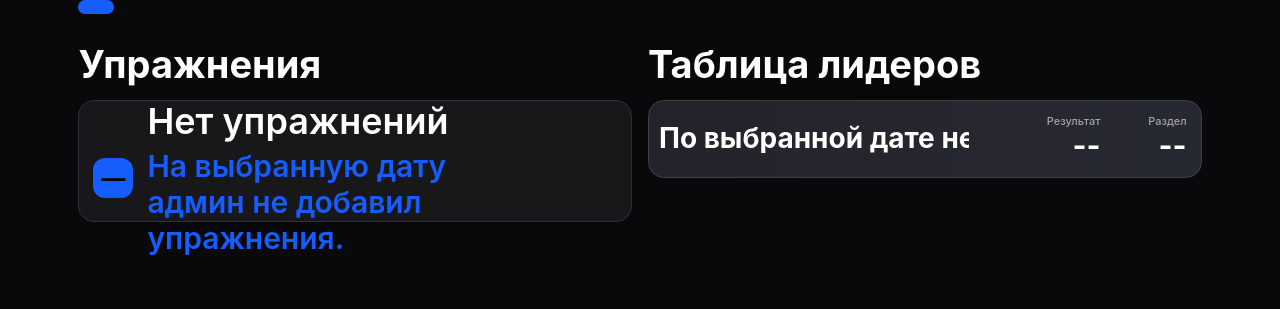
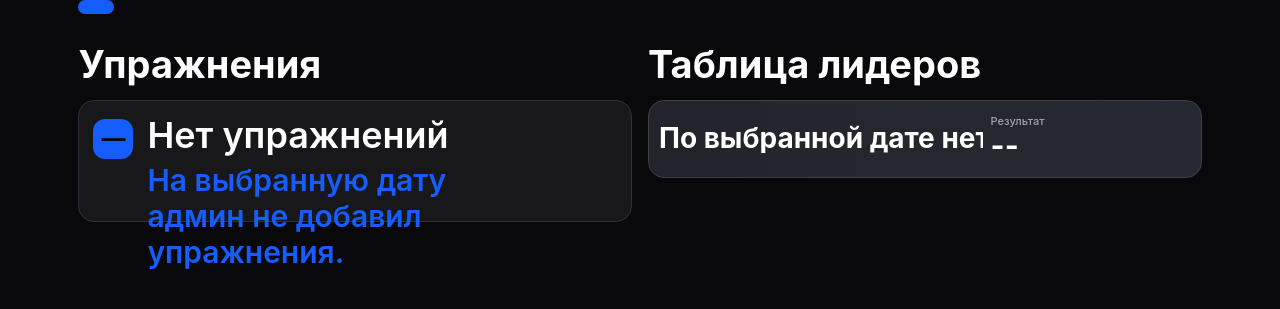
Before and after one commit to Vindma2903/mini-app-work, a Django app: template auth/templates/auth/leaderboard-workout-exercise-admin.html in a window 1280 px wide. Shown: the part 156-465 px from the top of the page. Run offline with Django 5.2, Linux system fonts and the light colour scheme; the template is opened without the code that fills it, so the values that code supplies are empty.

Commit message:
готово

```diff
--- a/auth/static/auth/css/leaderboard-day.css
+++ b/auth/static/auth/css/leaderboard-day.css
@@ -28,16 +28,20 @@ body{margin:0;background:var(--bg);font-family:Inter,Arial,sans-serif;color:var(
 .workout-kind-badge{display:inline-flex;padding:7px 18px;border-radius:10px;background:#155dfc;color:#09090b;font-size:30px;line-height:1.2;font-weight:700;margin:0 0 24px}
 .workout-view-grid{display:grid;grid-template-columns:1fr 1fr;gap:16px}
 .workout-exercises-col h2,.workout-leader-col h2{margin:0 0 12px;font-size:38px;line-height:1.2;font-weight:700}
-.workout-ex-item{height:122px;border:1px solid #30303a;border-radius:16px;background:#18181b;display:grid;grid-template-columns:40px minmax(0,1fr) 56px;gap:14px;align-items:center;padding:0 14px;margin-bottom:12px}
+.workout-ex-item{height:122px;border:1px solid #30303a;border-radius:16px;background:#18181b;display:grid;grid-template-columns:40px minmax(0,1fr) 56px;gap:14px;align-items:start;padding:14px 14px 10px;margin-bottom:12px}
 .workout-ex-item__num{width:40px;height:40px;border-radius:12px;background:#155dfc;color:#09090b;display:flex;align-items:center;justify-content:center;font-size:24px;font-weight:700}
+.workout-ex-item__num{align-self:start;margin-top:4px}
 .workout-ex-item > div{min-width:0}
 .workout-ex-item h3{margin:0 0 6px;color:#fff;font-size:36px;line-height:1.15;font-weight:600}
 .workout-ex-item p{margin:0;color:#155dfc;font-size:30px;line-height:1.2;font-weight:600}
-.workout-ex-item button{border:1px dashed #a1a1aa;background:transparent;color:#fff;border-radius:50%;width:46px;height:46px;font-size:22px;cursor:pointer}
+.workout-ex-item button{border:1px dashed #a1a1aa;background:transparent;color:#fff;border-radius:50%;width:46px;height:46px;font-size:22px;cursor:pointer;align-self:center}
+.workout-ex-item button img{width:24px;height:24px;display:block;margin:0 auto}
 .workout-leader-row{min-height:78px;border:1px solid #3f3f46;border-radius:16px;background:linear-gradient(90deg,#23242b 0%,#272932 100%);display:grid;grid-template-columns:minmax(0,1fr) 124px 78px;align-items:center;padding:10px 14px 10px 10px;margin-bottom:12px;column-gap:8px}
+.workout-leader-row--no-section{grid-template-columns:minmax(0,1fr) 196px}
+.workout-leader-row--no-section span{font-size:26px}
 .workout-leader-row b{min-width:0;font-size:28px;line-height:1.06;font-weight:700;display:flex;align-items:center;gap:10px;white-space:nowrap;overflow:hidden;text-overflow:ellipsis}
 .workout-leader-row b i{flex:0 0 auto;display:inline-flex;align-items:center;justify-content:center;width:34px;height:34px;border-radius:10px;background:#454753;font-style:normal;font-size:28px;line-height:1;color:#d4d4d8}
-.workout-leader-row span{display:grid;justify-items:end;font-size:30px;line-height:1.02;font-weight:700;white-space:nowrap}
+.workout-leader-row span{display:grid;justify-items:start;font-size:30px;line-height:1.02;font-weight:700;white-space:nowrap}
 .workout-leader-row small{font-size:11px;line-height:1;color:#a1a1aa;margin-bottom:3px;font-weight:500}
 .workout-leader-row--gold{background:linear-gradient(90deg,#fbbf24 0%,#f59e0b 100%);color:#09090b}
 .workout-leader-row--silver{background:linear-gradient(90deg,#d4d4d8 0%,#a1a1aa 100%);color:#09090b}
@@ -140,10 +144,14 @@ body{margin:0;background:var(--bg);font-family:Inter,Arial,sans-serif;color:var(
     .workout-exercises-col h2,.workout-leader-col h2{font-size:24px}
     .workout-ex-item{grid-template-columns:28px 1fr 36px;height:auto;padding:10px}
     .workout-ex-item__num{width:28px;height:28px;font-size:14px}
+    .workout-ex-item__num{margin-top:2px}
     .workout-ex-item h3{font-size:18px}
     .workout-ex-item p{font-size:14px}
     .workout-ex-item button{width:34px;height:34px;font-size:16px}
+    .workout-ex-item button img{width:18px;height:18px}
     .workout-leader-row{grid-template-columns:minmax(0,1fr) 90px 70px;min-height:60px;padding:10px 12px;border-radius:12px}
+    .workout-leader-row--no-section{grid-template-columns:minmax(0,1fr) 128px}
+    .workout-leader-row--no-section span{font-size:18px}
     .workout-leader-row b{font-size:20px;gap:8px}
     .workout-leader-row b i{width:28px;height:28px;font-size:20px;border-radius:8px}
     .workout-leader-row span{font-size:20px}
--- a/auth/templates/auth/leaderboard-workout-exercise-admin.html
+++ b/auth/templates/auth/leaderboard-workout-exercise-admin.html
@@ -28,7 +28,9 @@
                             <h3>{{ exercise.title }}</h3>
                             <p>{{ exercise.meta }}</p>
                         </div>
-                        <button type="button" aria-label="Смотреть видео">▷</button>
+                        <button type="button" aria-label="Смотреть видео">
+                            <img src="{% static 'auth/img/play-circle.svg' %}" alt="" aria-hidden="true">
+                        </button>
                     </article>
                 {% endfor %}
             {% else %}
@@ -46,17 +48,15 @@
             <h2>Таблица лидеров</h2>
             {% if workout_leader_rows %}
                 {% for row in workout_leader_rows %}
-                    <article class="workout-leader-row{% if row.row_class %} {{ row.row_class }}{% endif %}">
+                    <article class="workout-leader-row workout-leader-row--no-section{% if row.row_class %} {{ row.row_class }}{% endif %}">
                         <b>{% if row.place_label %}<i>{{ row.place_label }}</i> {% endif %}{{ row.user_name }}</b>
                         <span><small>Результат</small>{{ row.result_label }}</span>
-                        <span><small>Раздел</small>{{ row.section_title }}</span>
                     </article>
                 {% endfor %}
             {% else %}
-                <article class="workout-leader-row">
+                <article class="workout-leader-row workout-leader-row--no-section">
                     <b>По выбранной дате нет лидеров</b>
                     <span><small>Результат</small>--</span>
-                    <span><small>Раздел</small>--</span>
                 </article>
             {% endif %}
         </section>
```
Also changed, not shown: auth/static/auth/img/play-circle.svg (added).
